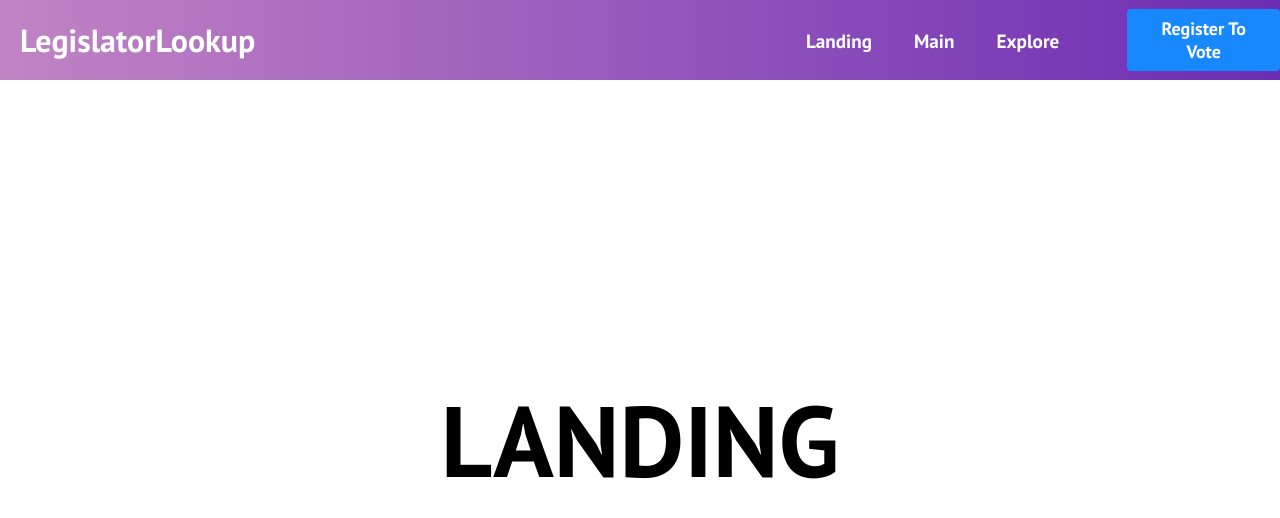
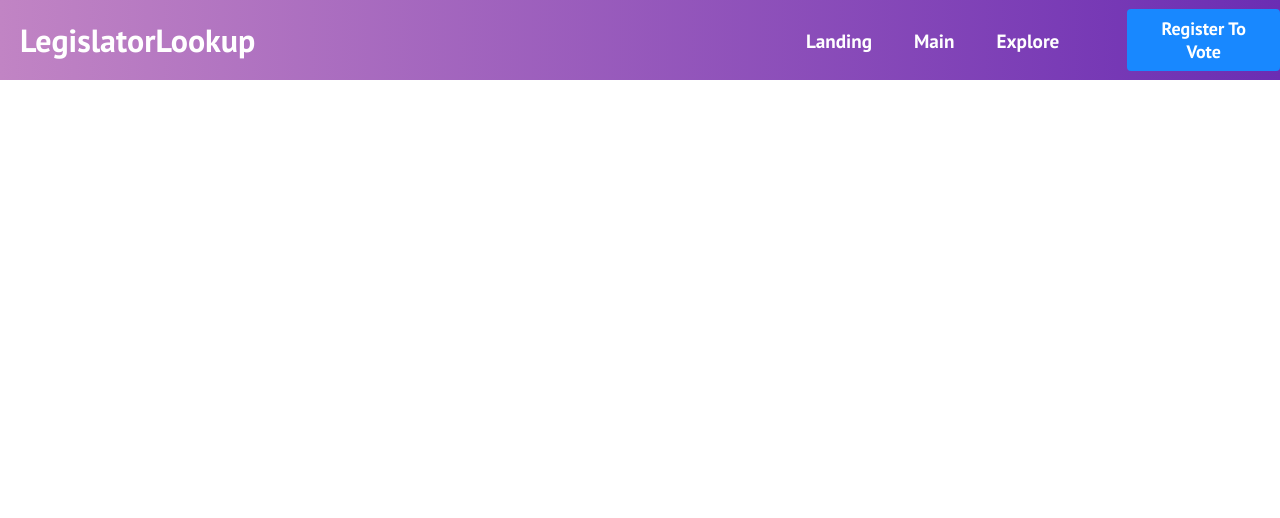
Before and after one commit to lmcintosh623/LegislatorLookup, a React (Create React App) app: page / in a window 1280 px wide. Shown: the top 518 px of the page. Built offline with nearby package versions, Linux system fonts and the light colour scheme.

Commit message:
Commit to update little changes regarding page routing and page names.

```diff
--- a/src/App.js
+++ b/src/App.js
@@ -12,7 +12,7 @@ function App() {
     <Router>
       <Navbar />
       <Switch>
-        <Route path="/" exact component={Landing} />
+        <Route path="/LegislatorLookup" exact component={Landing} />
         <Route path="/explore" component={Explore} />
         <Route path="/main" component={Main} />
         <Route path="/sign-up" component={SignUp} />
--- a/src/components/Navbar.js
+++ b/src/components/Navbar.js
@@ -12,7 +12,7 @@ function Navbar() {
   return (
     <>
       <nav className='navbar'>
-        <Link to='/' className='navbar-logo' onClick={closeMobileMenu}>
+        <Link to='/LegislatorLookup' className='navbar-logo' onClick={closeMobileMenu}>
           LegislatorLookup
         </Link>
         <div className='menu-icon' onClick={handleClick}>
@@ -20,13 +20,13 @@ function Navbar() {
         </div>
         <ul className={click ? 'nav-menu active' : 'nav-menu'}>
           <li className='nav-item'>
-            <Link to='/' className='nav-links' onClick={closeMobileMenu}>
+            <Link to='/LegislatorLookup' className='nav-links' onClick={closeMobileMenu}>
               Landing
             </Link>
           </li>
           <li className='nav-item'>
             <Link
-              to='/Main'
+              to='/main'
               className='nav-links'
               onClick={closeMobileMenu}
             >
```
Also changed, not shown: package.json (+12 -2 lines), 1 other file (tests, documents, lock files or other folders).
